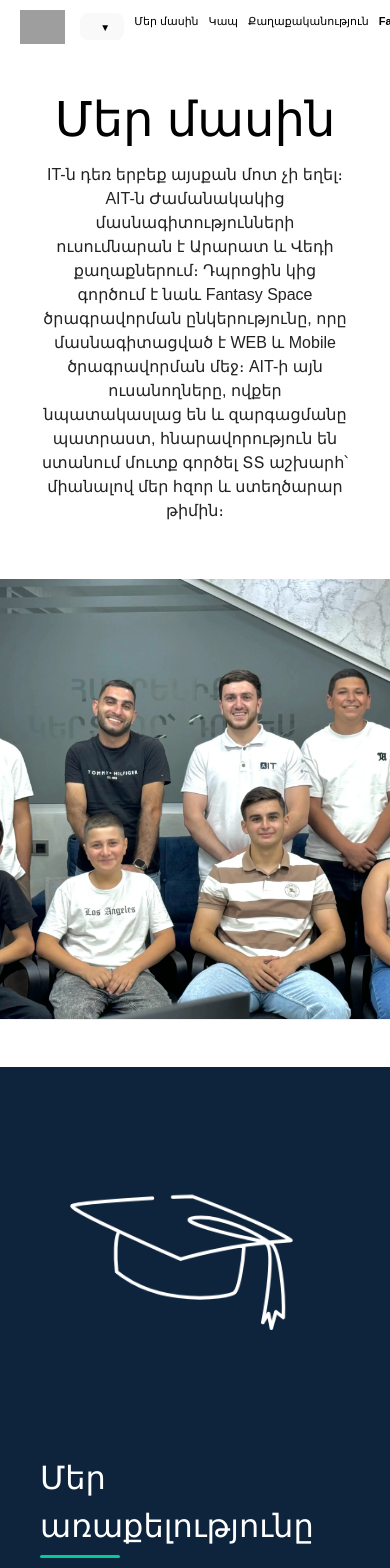
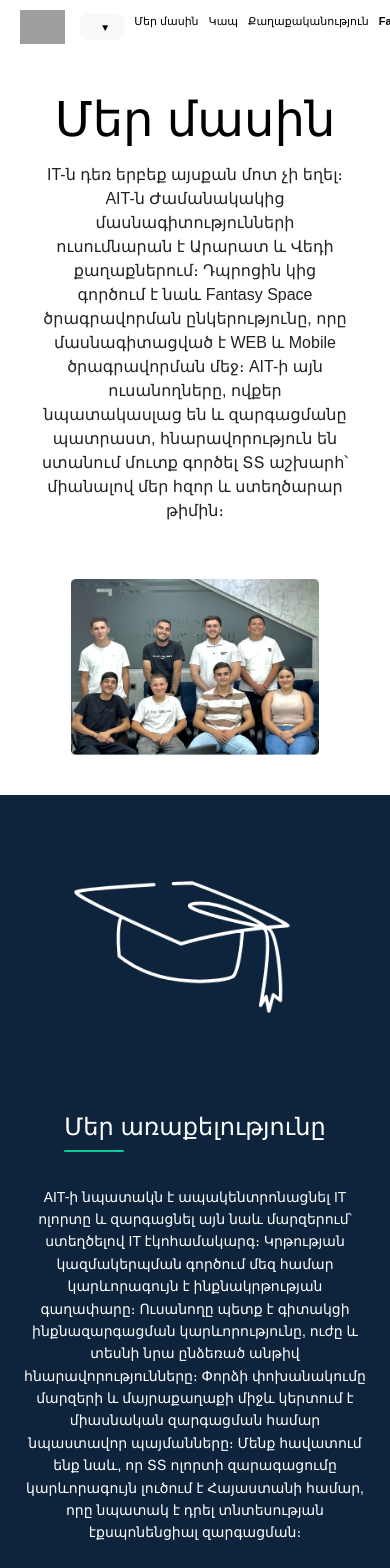
Before and after one commit to Art-Developper/AIT, a React (Vite) app: page /about in a window 390 px wide. Shown: the top 1568 px of the page. Built offline with nearby package versions, Linux system fonts and the light colour scheme; grey boxes are pictures that could not be loaded.

Commit message:
media for aboutus

```diff
--- a/src/components/AboutUsComponents.css
+++ b/src/components/AboutUsComponents.css
@@ -68,3 +68,51 @@
   line-height: 1.6;
   max-width: 500px;
 }
+
+@media (max-width: 644px) {
+  .AboutSection {
+    padding: 40px 20px;
+  }
+
+  .About-container {
+    flex-direction: column;
+    gap: 20px;
+    align-items: center;
+  }
+
+  .About-left img {
+    max-width: 100%;
+    width: 300px;
+  }
+
+  .about-right {
+    flex: none;
+    width: 100%;
+    text-align: center;
+  }
+
+  .AboutTitle {
+    font-size: 24px;
+  }
+
+  .AboutTitle::after {
+    width: 60px;
+    height: 2px;
+  }
+
+  .about-description {
+    font-size: 14px;
+    margin-bottom: 16px;
+    max-width: 100%;
+  }
+}
+
+@media (max-width: 636px) {
+  .aboutUs {
+    width: 80%;
+    max-width: 550px;
+    height: auto;
+    display: block;
+    margin: 0 auto;
+  }
+}
```
